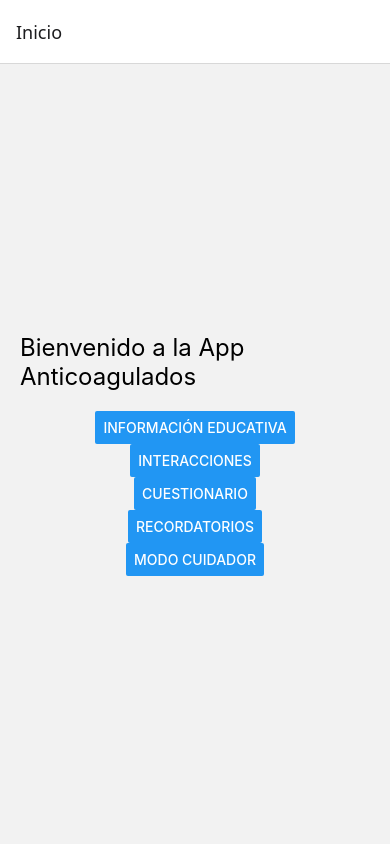
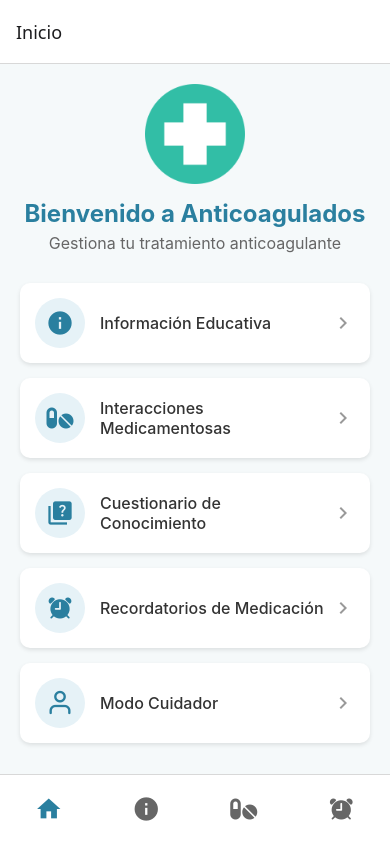
Before and after one commit to PabloFdez19/TFG, a React Native app in the folder aplicacion-pacientes-anticoagulados/: screen /HomeMain in a window 390 px wide. Built offline with nearby package versions, Linux system fonts and the light colour scheme.

Commit message:
Mejora en la interfaz inicial

```diff
--- a/aplicacion-pacientes-anticoagulados/App.js
+++ b/aplicacion-pacientes-anticoagulados/App.js
@@ -1,51 +1,114 @@
 import React from 'react';
 import { NavigationContainer } from '@react-navigation/native';
 import { createStackNavigator } from '@react-navigation/stack';
-import HomeScreen from './screens/HomeScreen';
-import EducationScreen from './screens/EducationScreen';
-import InteractionsScreen from './screens/InteractionsScreen';
-import QuizScreen from './screens/QuizScreen';
-import RemindersScreen from './screens/RemindersScreen';
-import CaregiverScreen from './screens/CaregiverScreen';
+import { createBottomTabNavigator } from '@react-navigation/bottom-tabs';
+import { MaterialIcons, FontAwesome5, Ionicons } from '@expo/vector-icons';
+import HomeScreen from './screens/HomeScreen.js';
+import EducationScreen from './screens/EducationScreen.js';
+import InteractionsScreen from './screens/InteractionsScreen.js';
+import QuizScreen from './screens/QuizScreen.js';
+import RemindersScreen from './screens/RemindersScreen.js';
+import CaregiverScreen from './screens/CaregiverScreen.js';
 import 'react-native-gesture-handler';
 
 const Stack = createStackNavigator();
+const Tab = createBottomTabNavigator();
+
+// Configuración de las pestañas principales
+function HomeTabs() {
+  return (
+    <Tab.Navigator
+      screenOptions={{
+        tabBarActiveTintColor: '#2A7F9F',
+        tabBarInactiveTintColor: '#666',
+        tabBarStyle: {
+          backgroundColor: '#FFF',
+          height: 70,
+          paddingBottom: 10,
+          paddingTop: 10,
+        },
+        tabBarLabelStyle: {
+          fontSize: 14,
+          fontWeight: 'bold',
+        },
+        tabBarItemStyle: {
+          margin: 5,
+          borderRadius: 10,
+        },
+      }}
+    >
+      <Tab.Screen
+        name="Inicio"
+        component={HomeStackScreen}
+        options={{
+          tabBarIcon: ({ color }) => (
+            <MaterialIcons name="home" size={28} color={color} />
+          ),
+        }}
+      />
+      <Tab.Screen
+        name="Educación"
+        component={EducationStackScreen}
+        options={{
+          tabBarIcon: ({ color }) => (
+            <MaterialIcons name="info" size={28} color={color} />
+          ),
+        }}
+      />
+      <Tab.Screen
+        name="Interacciones"
+        component={InteractionsScreen}
+        options={{
+          tabBarIcon: ({ color }) => (
+            <FontAwesome5 name="pills" size={24} color={color} />
+          ),
+        }}
+      />
+      <Tab.Screen
+        name="Recordatorios"
+        component={RemindersScreen}
+        options={{
+          tabBarIcon: ({ color }) => (
+            <Ionicons name="alarm" size={28} color={color} /> // Cambiado de "md-alarm" a "alarm"
+          ),
+        }}
+      />
+    </Tab.Navigator>
+  );
+}
+
+// Stack para la pantalla de Inicio
+function HomeStackScreen() {
+  return (
+    <Stack.Navigator screenOptions={{ headerShown: false }}>
+      <Stack.Screen name="HomeMain" component={HomeScreen} />
+      <Stack.Screen
+        name="Cuidador"
+        component={CaregiverScreen}
+        options={{ headerShown: true, title: 'Cuidador' }}
+      />
+    </Stack.Navigator>
+  );
+}
+
+// Stack para la pantalla de Educación
+function EducationStackScreen() {
+  return (
+    <Stack.Navigator screenOptions={{ headerShown: false }}>
+      <Stack.Screen name="EducaciónMain" component={EducationScreen} />
+      <Stack.Screen
+        name="Cuestionario"
+        component={QuizScreen}
+        options={{ headerShown: true, title: 'Cuestionario' }}
+      />
+    </Stack.Navigator>
+  );
+}
 
 export default function App() {
   return (
     <NavigationContainer>
-      <Stack.Navigator initialRouteName="Home">
-        <Stack.Screen
-          name="Home"
-          component={HomeScreen}
-          options={{ title: 'Inicio' }} // Título personalizado
-        />
-        <Stack.Screen
-          name="Education"
-          component={EducationScreen}
-          options={{ title: 'Información Educativa' }} // Título personalizado
-        />
-        <Stack.Screen
-          name="Interactions"
-          component={InteractionsScreen}
-          options={{ title: 'Interacciones' }} // Título personalizado
-        />
-        <Stack.Screen
-          name="Quiz"
-          component={QuizScreen}
-          options={{ title: 'Cuestionario Interactivo' }} // Título personalizado
-        />
-        <Stack.Screen
-          name="Reminders"
-          component={RemindersScreen}
-          options={{ title: 'Recordatorios y Notificaciones' }} // Título personalizado
-        />
-        <Stack.Screen
-          name="Caregiver"
-          component={CaregiverScreen}
-          options={{ title: 'Modo Cuidador' }} // Título personalizado
-        />
-      </Stack.Navigator>
+      <HomeTabs />
     </NavigationContainer>
   );
 }
--- a/aplicacion-pacientes-anticoagulados/package.json
+++ b/aplicacion-pacientes-anticoagulados/package.json
@@ -10,6 +10,7 @@
   },
   "dependencies": {
     "@react-native-community/masked-view": "^0.1.11",
+    "@react-navigation/bottom-tabs": "^7.3.10",
     "@react-navigation/native": "^7.0.17",
     "@react-navigation/stack": "^7.2.1",
     "expo": "~52.0.40",
@@ -19,7 +20,10 @@
     "react-native-gesture-handler": "^2.24.0",
     "react-native-reanimated": "^3.17.1",
     "react-native-safe-area-context": "^5.3.0",
-    "react-native-screens": "^4.9.2"
+    "react-native-screens": "^4.9.2",
+    "react-dom": "18.3.1",
+    "react-native-web": "~0.19.13",
+    "@expo/metro-runtime": "~4.0.1"
   },
   "devDependencies": {
     "@babel/core": "^7.20.0"
--- a/aplicacion-pacientes-anticoagulados/screens/EducationScreen.js
+++ b/aplicacion-pacientes-anticoagulados/screens/EducationScreen.js
@@ -1,31 +1,119 @@
 import React from 'react';
-import { View, Text, StyleSheet } from 'react-native';
+import { View, Text, StyleSheet, ScrollView, TouchableOpacity } from 'react-native';
+import { MaterialIcons } from '@expo/vector-icons';
 
 const EducationScreen = () => {
+  const sections = [
+    {
+      title: "Tratamiento Anticoagulante",
+      icon: "medication",
+      content: "Los anticoagulantes orales como Sintrom® y Aldocumar® son medicamentos que ayudan a prevenir la formación de coágulos sanguíneos. Actúan inhibiendo la vitamina K, necesaria para la coagulación."
+    },
+    {
+      title: "Factores que afectan el INR",
+      icon: "warning",
+      content: "El INR puede verse afectado por:\n\n• Dieta (consumo de vitamina K)\n• Interacciones con otros medicamentos\n• Enfermedades intercurrentes\n• Cambios en el estilo de vida\n• Consumo de alcohol"
+    },
+    {
+      title: "Prevención de Riesgos",
+      icon: "security",
+      content: "Para prevenir complicaciones:\n\n• Realiza controles regulares de INR\n• Informa a todos tus médicos sobre tu tratamiento\n• Usa pulsera de identificación de anticoagulado\n• Evita actividades de alto riesgo de traumatismos"
+    },
+    {
+      title: "Información Validada",
+      icon: "verified",
+      content: "Toda la información proporcionada está basada en guías clínicas actualizadas y evidencia científica revisada por especialistas en hematología y anticoagulación."
+    }
+  ];
+
+  const [expandedSection, setExpandedSection] = React.useState(null);
+
+  const toggleSection = (index) => {
+    setExpandedSection(expandedSection === index ? null : index);
+  };
+
   return (
-    <View style={styles.container}>
-      <Text style={styles.title}>Información Educativa</Text>
-      <Text style={styles.text}>
-        Aquí encontrarás información detallada sobre el tratamiento anticoagulante, factores que afectan el INR, y cómo manejar complicaciones.
+    <ScrollView style={styles.container}>
+      <Text style={styles.header}>Información Educativa</Text>
+      <Text style={styles.subtitle}>
+        Conoce más sobre tu tratamiento anticoagulante y cómo manejarlo adecuadamente
       </Text>
-    </View>
+
+      {sections.map((section, index) => (
+        <View key={index} style={styles.section}>
+          <TouchableOpacity
+            style={styles.sectionHeader}
+            onPress={() => toggleSection(index)}
+            activeOpacity={0.7}
+          >
+            <MaterialIcons name={section.icon} size={24} color="#2a86ff" />
+            <Text style={styles.sectionTitle}>{section.title}</Text>
+            <MaterialIcons
+              name={expandedSection === index ? "keyboard-arrow-up" : "keyboard-arrow-down"}
+              size={24}
+              color="#666"
+            />
+          </TouchableOpacity>
+
+          {expandedSection === index && (
+            <Text style={styles.sectionContent}>{section.content}</Text>
+          )}
+        </View>
+      ))}
+    </ScrollView>
   );
 };
 
 const styles = StyleSheet.create({
   container: {
     flex: 1,
-    justifyContent: 'center',
+    backgroundColor: '#f5f5f5',
+    padding: 15,
+  },
+  header: {
+    fontSize: 28,
+    fontWeight: 'bold',
+    color: '#2a86ff',
+    marginBottom: 10,
+    textAlign: 'center',
+  },
+  subtitle: {
+    fontSize: 16,
+    color: '#666',
+    textAlign: 'center',
+    marginBottom: 25,
+    paddingHorizontal: 20,
+  },
+  section: {
+    backgroundColor: 'white',
+    borderRadius: 10,
+    marginBottom: 15,
+    shadowColor: '#000',
+    shadowOffset: { width: 0, height: 2 },
+    shadowOpacity: 0.1,
+    shadowRadius: 4,
+    elevation: 3,
+    overflow: 'hidden',
+  },
+  sectionHeader: {
+    flexDirection: 'row',
     alignItems: 'center',
-    padding: 20,
+    padding: 15,
+    backgroundColor: '#f9f9f9',
   },
-  title: {
-    fontSize: 24,
-    marginBottom: 20,
+  sectionTitle: {
+    flex: 1,
+    fontSize: 18,
+    fontWeight: '600',
+    marginLeft: 10,
+    color: '#333',
   },
-  text: {
-    fontSize: 16,
-    textAlign: 'center',
+  sectionContent: {
+    padding: 15,
+    fontSize: 15,
+    lineHeight: 22,
+    color: '#444',
+    whiteSpace: 'pre-line',
   },
 });
 
--- a/aplicacion-pacientes-anticoagulados/screens/HomeScreen.js
+++ b/aplicacion-pacientes-anticoagulados/screens/HomeScreen.js
@@ -1,29 +1,155 @@
 import React from 'react';
-import { View, Text, Button, StyleSheet } from 'react-native';
+import { View, Text, TouchableOpacity, StyleSheet, Image, ScrollView } from 'react-native';
+import { MaterialIcons, FontAwesome5, Ionicons, Feather } from '@expo/vector-icons';
 
 const HomeScreen = ({ navigation }) => {
+  const menuItems = [
+    {
+      title: "Información Educativa",
+      icon: <MaterialIcons name="info" size={28} color="#2A7F9F" />,
+      screen: 'Education'
+    },
+    {
+      title: "Interacciones Medicamentosas",
+      icon: <FontAwesome5 name="pills" size={24} color="#2A7F9F" />,
+      screen: 'Interactions'
+    },
+    {
+      title: "Cuestionario de Conocimiento",
+      icon: <MaterialIcons name="quiz" size={28} color="#2A7F9F" />,
+      screen: 'Quiz'
+    },
+    {
+      title: "Recordatorios de Medicación",
+      icon: <Ionicons name="alarm" size={28} color="#2A7F9F" />,
+      screen: 'Reminders'
+    },
+    {
+      title: "Modo Cuidador",
+      icon: <Feather name="user" size={28} color="#2A7F9F" />,
+      screen: 'Caregiver'
+    }
+  ];
+
   return (
-    <View style={styles.container}>
-      <Text style={styles.title}>Bienvenido a la App Anticoagulados</Text>
-      <Button title="Información Educativa" onPress={() => navigation.navigate('Education')} />
-      <Button title="Interacciones" onPress={() => navigation.navigate('Interactions')} />
-      <Button title="Cuestionario" onPress={() => navigation.navigate('Quiz')} />
-      <Button title="Recordatorios" onPress={() => navigation.navigate('Reminders')} />
-      <Button title="Modo Cuidador" onPress={() => navigation.navigate('Caregiver')} />
-    </View>
+    <ScrollView contentContainerStyle={styles.container}>
+      <View style={styles.header}>
+        <Image
+          source={require('../assets/medical-icon.png')} // Asegúrate de tener esta imagen
+          style={styles.logo}
+        />
+        <Text style={styles.title}>Bienvenido a Anticoagulados</Text>
+        <Text style={styles.subtitle}>Gestiona tu tratamiento anticoagulante</Text>
+      </View>
+
+      <View style={styles.menuContainer}>
+        {menuItems.map((item, index) => (
+          <TouchableOpacity
+            key={index}
+            style={styles.menuCard}
+            onPress={() => navigation.navigate(item.screen)}
+          >
+            <View style={styles.iconContainer}>
+              {item.icon}
+            </View>
+            <Text style={styles.menuText}>{item.title}</Text>
+            <MaterialIcons name="chevron-right" size={24} color="#999" />
+          </TouchableOpacity>
+        ))}
+      </View>
+
+      <View style={styles.emergencyContainer}>
+        <Text style={styles.emergencyTitle}>¿Necesitas ayuda urgente?</Text>
+        <TouchableOpacity style={styles.emergencyButton}>
+          <Text style={styles.emergencyButtonText}>Contactar emergencias</Text>
+        </TouchableOpacity>
+      </View>
+    </ScrollView>
   );
 };
 
 const styles = StyleSheet.create({
   container: {
-    flex: 1,
-    justifyContent: 'center',
+    flexGrow: 1,
+    backgroundColor: '#F5F9FA',
+    padding: 20,
+  },
+  header: {
     alignItems: 'center',
-    padding: 20,
+    marginBottom: 30,
+  },
+  logo: {
+    width: 100,
+    height: 100,
+    marginBottom: 15,
   },
   title: {
     fontSize: 24,
-    marginBottom: 20,
+    fontWeight: 'bold',
+    color: '#2A7F9F',
+    marginBottom: 5,
+    textAlign: 'center',
+  },
+  subtitle: {
+    fontSize: 16,
+    color: '#666',
+    textAlign: 'center',
+  },
+  menuContainer: {
+    marginBottom: 30,
+  },
+  menuCard: {
+    flexDirection: 'row',
+    alignItems: 'center',
+    backgroundColor: '#FFF',
+    borderRadius: 10,
+    padding: 15,
+    marginBottom: 15,
+    shadowColor: '#000',
+    shadowOffset: { width: 0, height: 2 },
+    shadowOpacity: 0.1,
+    shadowRadius: 4,
+    elevation: 3,
+  },
+  iconContainer: {
+    backgroundColor: '#E6F2F7',
+    borderRadius: 50,
+    width: 50,
+    height: 50,
+    justifyContent: 'center',
+    alignItems: 'center',
+    marginRight: 15,
+  },
+  menuText: {
+    flex: 1,
+    fontSize: 16,
+    color: '#333',
+    fontWeight: '500',
+  },
+  emergencyContainer: {
+    backgroundColor: '#FFF8F8',
+    borderRadius: 10,
+    padding: 20,
+    borderWidth: 1,
+    borderColor: '#FFE0E0',
+  },
+  emergencyTitle: {
+    fontSize: 18,
+    fontWeight: 'bold',
+    color: '#D32F2F',
+    marginBottom: 10,
+    textAlign: 'center',
+  },
+  emergencyButton: {
+    backgroundColor: '#D32F2F',
+    borderRadius: 8,
+    padding: 15,
+    alignItems: 'center',
+  },
+  emergencyButtonText: {
+    color: 'white',
+    fontWeight: 'bold',
+    fontSize: 16,
   },
 });
 
```
Also changed, not shown: aplicacion-pacientes-anticoagulados/assets/medical-icon.png (added), 1 other file (tests, documents, lock files or other folders).
